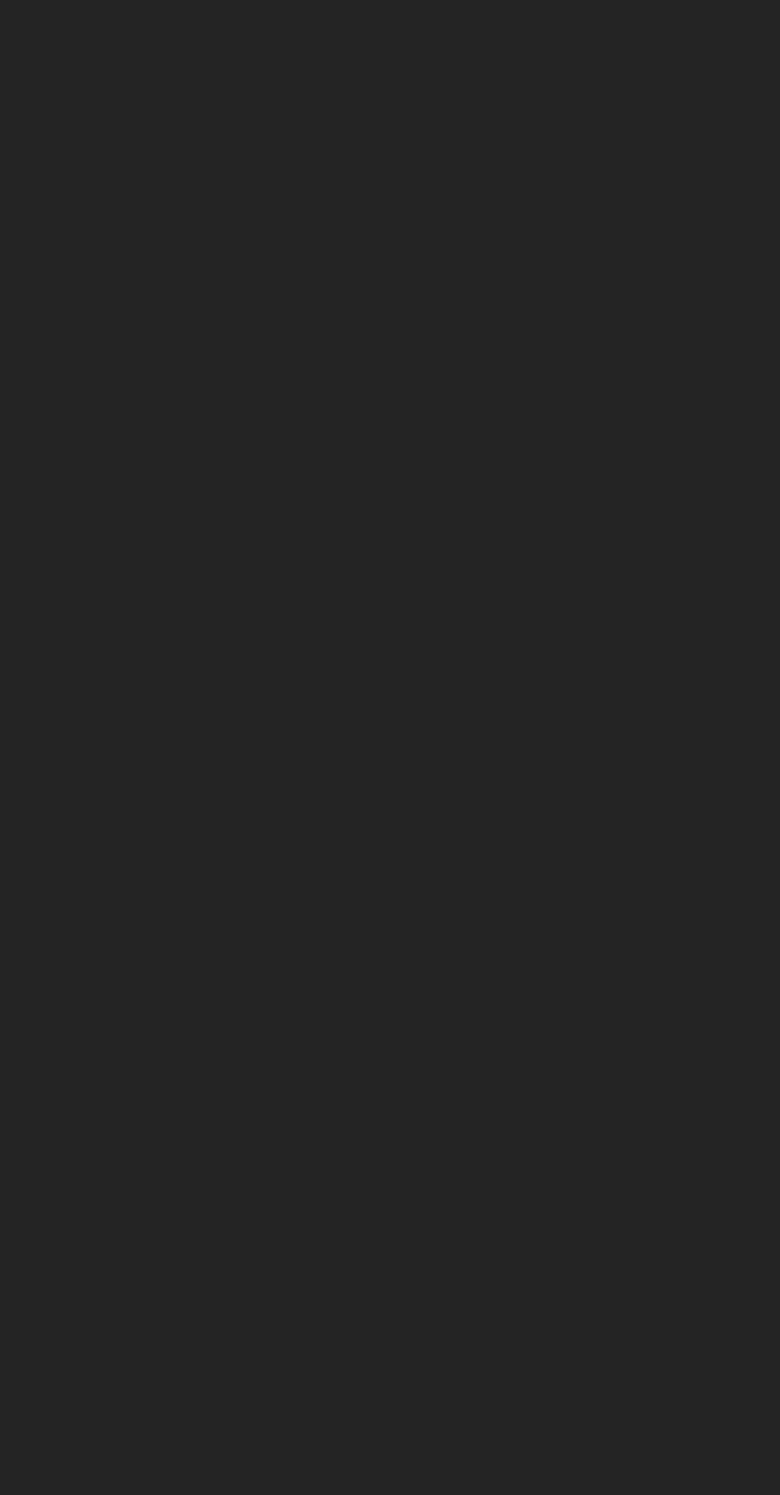
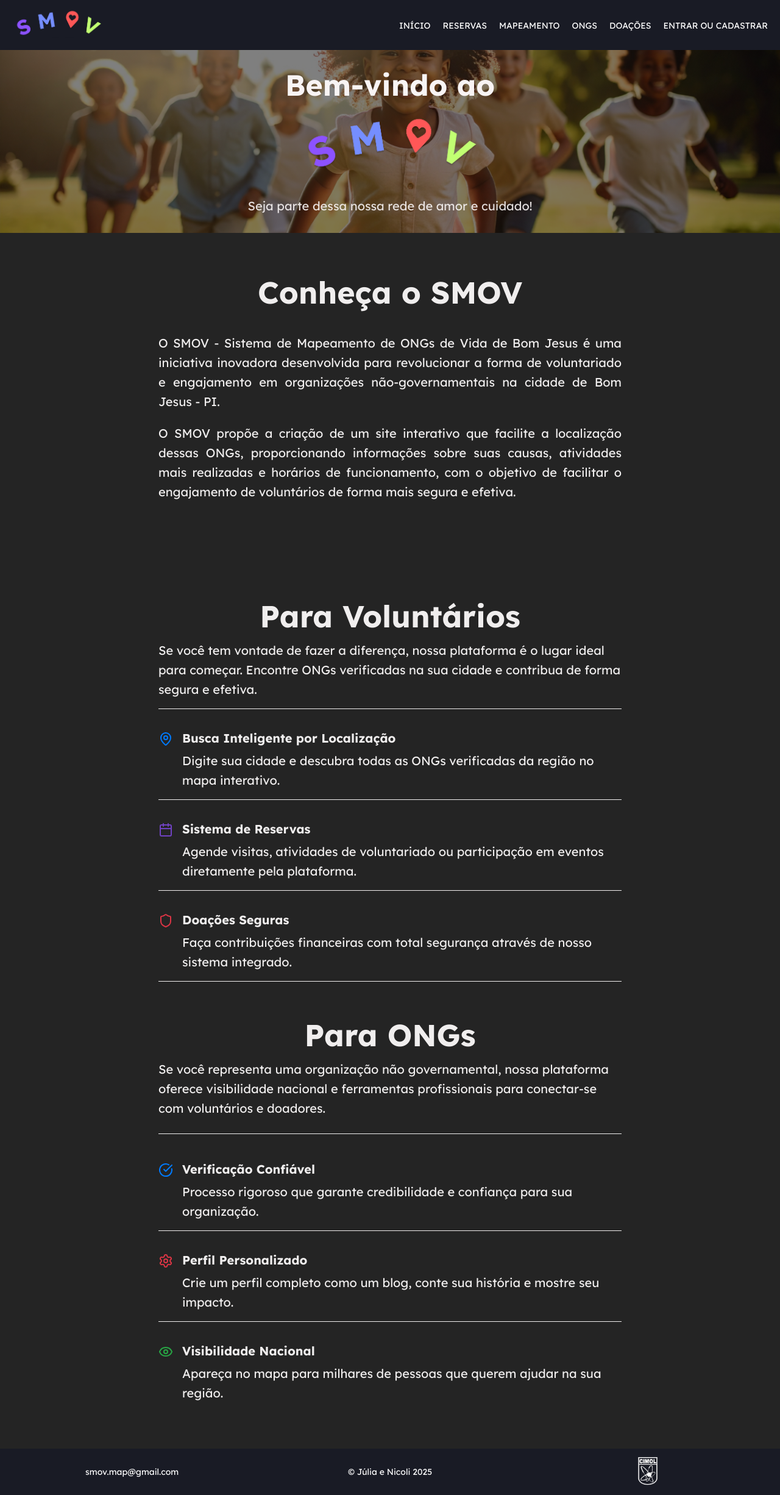
Before and after one commit to juuliaaj/ProjetoSmov, a React (Vite) app in the folder frontend/: page /inicial in a window 1280 px wide. Before the commit this address had no page. Shown: the whole page at 61% size. Before the commit the page ends 800 px from the top, so only its background shows below. Built offline with nearby package versions, Linux system fonts and the light colour scheme; a web font is replaced by a local one.

Commit message:
✨ Página de home
Toda a página de home foi desenvolvida com base em partes do layout feito no figma

```diff
--- a/frontend/package.json
+++ b/frontend/package.json
@@ -10,6 +10,7 @@
     "preview": "vite preview"
   },
   "dependencies": {
+    "lucide-react": "^0.525.0",
     "react": "^19.1.0",
     "react-dom": "^19.1.0",
     "react-icons": "^5.5.0",
--- a/frontend/src/App.jsx
+++ b/frontend/src/App.jsx
@@ -1,12 +1,14 @@
 import { Routes, Route } from 'react-router-dom';
 import LoginPage from "./pages/LoginPage";
 import DonationPage from "./pages/DonationPage";
+import HomeInicial from './pages/HomeInicial';
 
 function App() {
   return (
     <Routes>
       <Route path="/login" element={<LoginPage />} />
       <Route path="/doacoes" element={<DonationPage />} />
+      <Route path="/inicial" element={<HomeInicial />} />
       {/* <Route path="*" element={<NotFound />} /> */}
     </Routes>
   );
--- /dev/null
+++ b/frontend/src/pages/HomeInicial.jsx
@@ -0,0 +1,128 @@
+import styles from "./HomeInicial.module.css";
+import { Heart, MapPin, Calendar, Shield, Building2, CheckCircle, Settings, Eye } from 'lucide-react';
+import Header from "../components/Header";
+import Footer from "../components/Footer";
+
+const HomeInicial = () => {
+    return (
+        <div className={styles.homeInicial}>
+            <Header />
+
+            <section className={styles.hero}>
+                <div className={styles.hero_content}>
+                    <h1>Bem-vindo ao <br />
+                        <img src="/img/logoSmov.png" alt="Logo SMOV" className={styles.logo} />
+                  </h1>
+
+                    <p>
+                        Seja parte dessa nossa rede de amor e cuidado!
+                    </p>
+                </div>
+            </section>
+
+            <section className={styles.conheca_smov}>
+                <h2>Conheça o SMOV</h2>
+                <p>
+                    O SMOV - Sistema de Mapeamento de ONGs de Vida de Bom Jesus é uma iniciativa inovadora
+                    desenvolvida para revolucionar a forma de voluntariado e engajamento em organizações
+                    não-governamentais na cidade de Bom Jesus - PI.
+                </p>
+                <p>
+                    O SMOV propõe a criação de um site interativo que facilite a localização dessas ONGs,
+                    proporcionando informações sobre suas causas, atividades mais realizadas e horários de
+                    funcionamento, com o objetivo de facilitar o engajamento de voluntários de forma mais
+                    segura e efetiva.
+                </p>
+            </section>
+
+            <section className={styles.funcionalidades}>
+                <div className={styles.funcionalidades_list}>
+                    <div className={styles.list_item}>
+                        <div className={styles.item_content}>
+                            <h3>Para Voluntários</h3>
+                            <p>
+                                Se você tem vontade de fazer a diferença, nossa plataforma é o lugar ideal para começar. Encontre
+                                ONGs verificadas na sua cidade e contribua de forma segura e efetiva.
+                            </p>
+                        </div>
+                    </div>
+
+                    <div className={styles.list_item}>
+                        <MapPin className={styles.map_icon} />
+                        <div className={styles.item_content}>
+                            <h2>Busca Inteligente por Localização</h2>
+                            <p>
+                                Digite sua cidade e descubra todas as ONGs verificadas da região no mapa interativo.
+                            </p>
+                        </div>
+                    </div>
+
+                    <div className={styles.list_item}>
+                        <Calendar className={styles.calendar_icon} />
+                        <div className={styles.item_content}>
+                            <h2>Sistema de Reservas</h2>
+                            <p>
+                                Agende visitas, atividades de voluntariado ou participação em eventos diretamente
+                                pela plataforma.
+                            </p>
+                        </div>
+                    </div>
+
+                    <div className={styles.list_item}>
+                        <Shield className={styles.shield_icon} />
+                        <div className={styles.item_content}>
+                            <h2>Doações Seguras</h2>
+                            <p>
+                                Faça contribuições financeiras com total segurança através de nosso sistema integrado.
+                            </p>
+                        </div>
+                    </div>
+
+                    <div className={styles.list_section}>
+                        <div className={styles.section_content}>
+                            <h3>Para ONGs</h3>
+                            <p>
+                                Se você representa uma organização não governamental, nossa plataforma oferece visibilidade
+                                nacional e ferramentas profissionais para conectar-se com voluntários e doadores.
+                            </p>
+                        </div>
+                    </div>
+
+                    <div className={styles.list_item}>
+                        <CheckCircle className={styles.check_icon} />
+                        <div className={styles.item_content}>
+                            <h2>Verificação Confiável</h2>
+                            <p>
+                                Processo rigoroso que garante credibilidade e confiança para sua organização.
+                            </p>
+                        </div>
+                    </div>
+
+                    <div className={styles.list_item}>
+                        <Settings className={styles.settings_icon} />
+                        <div className={styles.item_content}>
+                            <h2>Perfil Personalizado</h2>
+                            <p>
+                                Crie um perfil completo como um blog, conte sua história e mostre seu impacto.
+                            </p>
+                        </div>
+                    </div>
+
+                    <div className={styles.list_item}>
+                        <Eye className={styles.eye_icon} />
+                        <div className={styles.item_content}>
+                            <h2>Visibilidade Nacional</h2>
+                            <p>
+                                Apareça no mapa para milhares de pessoas que querem ajudar na sua região.
+                            </p>
+                        </div>
+                    </div>
+                </div>
+            </section>
+
+            <Footer />
+        </div>
+    );
+};
+
+export default HomeInicial;
--- /dev/null
+++ b/frontend/src/pages/HomeInicial.module.css
@@ -0,0 +1,250 @@
+.homeInicial {
+    background-color: #242424;
+    width: 100%;
+}
+
+.hero {
+  background-image: linear-gradient(rgba(0, 0, 0, 0.5), rgba(0, 0, 0, 0.5)), url('/img/banner.jpg');
+    background-size: cover;
+    background-position: center;
+    background-repeat: no-repeat;
+
+    height: 300px;
+    color: rgb(248, 244, 244);
+    text-align: center;
+    padding: 80px 20px;
+    display: flex;
+    flex-direction: column;
+    align-items: center;
+    justify-content: center;
+}
+.logo {
+  width: 300px;
+  height: auto;
+  margin-top: 10px;
+}
+
+.hero_content h1 {
+    font-size: 48px;
+    font-weight: bold;
+    margin-bottom: 20px;
+    line-height: 1.2;
+}
+
+.smov_text {
+    color: #ffd700;
+    text-shadow: 0 2px 4px rgba(0, 0, 0, 0.521);
+    font-size: 90px;
+}
+
+.hero_content p {
+    font-size: 20px;
+    opacity: 0.9;
+    max-width: 600px;
+    margin: 0 auto;
+}
+
+.conheca_smov {
+    padding: 60px 20px;
+    text-align: center;
+    max-width: 800px;
+    margin: 0 auto;
+
+}
+
+.conheca_smov h2 {
+    font-size: 50px;
+    font-weight: bold;
+    margin-bottom: 30px;
+    color: #f0eeee;
+}
+
+.conheca_smov p {
+    font-size: 20px;
+    line-height: 1.6;
+    margin-bottom: 20px;
+    text-align: justify;
+    color: #f0eeee;
+}
+
+.funcionalidades {
+    padding: 60px 20px;
+    background-color: #242424;
+    max-width: 800px;
+    margin: 0 auto;
+}
+
+.funcionalidades_list {
+    display: flex;
+    flex-direction: column;
+    gap: 20px;
+}
+
+.list_item {
+    display: flex;
+    align-items: flex-start;
+    gap: 15px;
+    padding: 15px 0;
+    border-bottom: 1px solid #f0eeee;
+}
+
+.list_item:last-child {
+    border-bottom: none;
+}
+
+.list_section {
+    display: flex;
+    align-items: flex-start;
+    gap: 15px;
+    padding: 25px 0;
+    border-bottom: 1px solid #f0f0f0;
+    margin: 10px 0;
+}
+
+.item_content,
+.section_content {
+    flex: 1;
+}
+
+
+
+.map_icon {
+    color: #007bff;
+    width: 24px;
+    height: 24px;
+    margin-top: 2px;
+    flex-shrink: 0;
+}
+
+.calendar_icon {
+    color: #6f42c1;
+    width: 24px;
+    height: 24px;
+    margin-top: 2px;
+    flex-shrink: 0;
+}
+
+.shield_icon {
+    color: #dc3545;
+    width: 24px;
+    height: 24px;
+    margin-top: 2px;
+    flex-shrink: 0;
+}
+
+
+.check_icon {
+    color: #007bff;
+    width: 24px;
+    height: 24px;
+    margin-top: 2px;
+    flex-shrink: 0;
+}
+
+.settings_icon {
+    color: #dc3545;
+    width: 24px;
+    height: 24px;
+    margin-top: 2px;
+    flex-shrink: 0;
+}
+
+.eye_icon {
+    color: #28a745;
+    width: 24px;
+    height: 24px;
+    margin-top: 2px;
+    flex-shrink: 0;
+}
+
+.item_content h3,
+.section_content h3 {
+    font-size: 50px;
+    font-weight: bold;
+    margin-bottom: 8px;
+    color: #f0eeee;
+    text-align: center;
+    line-height: 1.3;
+}
+.item_content h2,
+.section_content h2 {
+    font-size: 20px;
+    font-weight: bold;
+    margin-bottom: 8px;
+    color: #f0eeee;
+    line-height: 1.3;
+}
+.item_content p,
+.section_content p {
+    font-size: 20px;
+    line-height: 1.6;
+    color: #f0eeee;
+    margin: 0;
+}
+
+@media (max-width: 768px) {
+    .hero_content h1 {
+        font-size: 32px;
+    }
+
+    .hero_content p {
+        font-size: 16px;
+    }
+
+    .hero {
+        padding: 60px 20px;
+    }
+
+    .conheca_smov h2 {
+        font-size: 24px;
+    }
+
+    .funcionalidades {
+        padding: 40px 20px;
+    }
+
+    .list_item,
+    .list_section {
+        gap: 12px;
+    }
+
+    .heart_icon,
+    .map_icon,
+    .calendar_icon,
+    .shield_icon,
+    .building_icon,
+    .check_icon,
+    .settings_icon,
+    .eye_icon {
+        width: 20px;
+        height: 20px;
+    }
+}
+
+@media (max-width: 480px) {
+    .hero_content h1 {
+        font-size: 24px;
+    }
+
+    .hero_content p {
+        font-size: 14px;
+    }
+
+    .conheca_smov {
+        padding: 40px 20px;
+    }
+
+    .funcionalidades {
+        padding: 40px 20px;
+    }
+
+    .item_content h3,
+    .section_content h3 {
+        font-size: 15px;
+    }
+
+    .item_content p,
+    .section_content p {
+        font-size: 13px;
+    }
+}
```
Also changed, not shown: frontend/public/img/banner.jpg (added), 1 other file (tests, documents, lock files or other folders).
